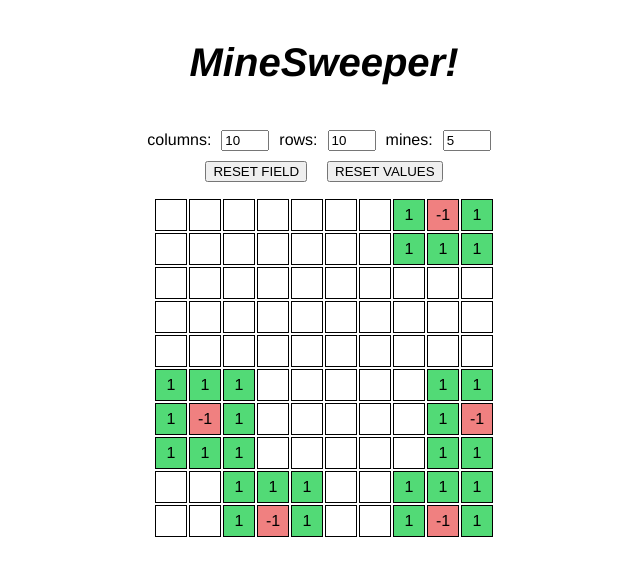
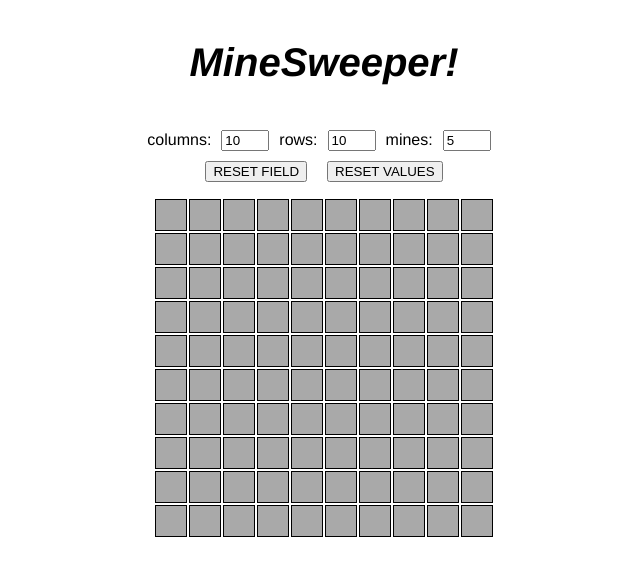
Before and after one commit to apoyhonen/base, a Vue app: page / in a window 1280 px wide. Shown: the top 576 px of the page, without its empty margins (316-956 px from the left). Built offline with nearby package versions, Linux system fonts and the light colour scheme.

Commit message:
minesweeper field and cells styling & reset logic done

```diff
--- a/src/apps/MineSweeper.vue
+++ b/src/apps/MineSweeper.vue
@@ -10,15 +10,16 @@
   </div>
   <div class="mine-controls">
     <button class="mine-controls-button"  @click="resetGame">RESET FIELD</button>
-    <button class="mine-controls-button"  @click="resetValues">RESET VALUES</button>
+    <button class="mine-controls-button"  @click="resetValuesAndGame">RESET VALUES</button>
   </div>
-  <table class="mine-table" v-if="isValidField">
+  <table class="mine-table" v-if="isValidField" @contextmenu.prevent>
     <tr v-for="row in tableRows" :key="'row' + row">
       <MineSweeperCell
           v-for="col in tableCols" :key="'col' + col"
           :col="col - 1"
           :row="row - 1"
-          :value="mineField[row - 1][col - 1]" />
+          :value="mineField[row - 1][col - 1]"
+          :reset-counter="resetCounter" />
     </tr>
   </table>
   <div v-if="!isValidField">
@@ -29,22 +30,23 @@
 </template>
 
 <script setup>
-import {ref, watchEffect} from "vue";
+import { ref } from "vue";
 import MineSweeperCell from "@/components/MineSweeperCell.vue";
 
 const tableRows = ref(10);
 const tableCols = ref(10);
 const tableMines = ref(5);
+const resetCounter = ref(0);
 
-function resetValues() {
+function resetValuesAndGame() {
   tableRows.value = 10;
   tableCols.value = 10;
   tableMines.value = 5;
+  resetGame();
 }
 
 const mineField = ref([[]]); // rows array x column values
 const isValidField = ref(true);
-const isGameLost = ref(false);
 
 function randomNumber(min, max) {
   return Math.floor(Math.random() * (max - min)) + min;
@@ -72,6 +74,7 @@ function initRowArrays() {
 }
 
 function resetTable() {
+  resetCounter.value++; // resets cell states
   for (let row = 0; row < tableRows.value + 2; row++) {
     for (let col = 0; col < tableCols.value + 2; col++) {
       setValue(col, row, 0);
@@ -80,52 +83,42 @@ function resetTable() {
 }
 
 function resetGame() {
+  if (tableRows.value >= 2 && tableCols.value >= 2
+      && tableMines.value >= 1 && tableMines.value <= tableRows.value * tableCols.value) {
+    isValidField.value = true;
+
+    // actual reset
     resetTable();
     let mines = 0;
     while (mines < tableMines.value) {
       const cell = randomCell();
       const value = getValue(cell.col, cell.row);
-    if (!value || value > -1) {
+      if (!value || value !== -1) {
         setValue(cell.col, cell.row, -1);
+        addOneToValuesAround(cell.col, cell.row);
         mines++;
       }
     }
-  for (let row = 0; row < tableRows.value; row++) {
-    for (let col = 0; col < tableCols.value; col++) {
-      const currValue = getValue(col, row);
-      if (!currValue || currValue > -1) setValue(col, row, calculateMinesAround(col, row));
+  } else {
+    isValidField.value = false;
   }
 }
-  isGameLost.value = false;
-}
 
-function calculateMinesAround(targetCol, targetRow) {
-  let value = 0;
-  // search +-1 row and +-1 column for mines
+function addOneToValuesAround(targetCol, targetRow) {
+  // search +-1 row and +-1 column for adding 1 to value
   for (let row = Math.max(0, targetRow - 1); row <= Math.min(tableRows.value, targetRow + 1); row++) {
     for (let col = Math.max(0, targetCol - 1); col <= Math.min(tableCols.value, targetCol + 1); col++) {
-      if (row === targetRow && col === targetCol) continue; // don't test cell itself
+      if (row === targetRow && col === targetCol) continue; // don't mind target cell
       const currValue = getValue(col, row);
-      if (currValue && currValue < 0) value++;
+      if (!currValue || currValue > -1) setValue(col, row, currValue + 1); // add 1 value to non-mines
     }
   }
-  return value;
 }
 
 // INIT
 
 initRowArrays();
-resetGame();
-
-watchEffect(() => {
-  if (tableRows.value >= 2 && tableCols.value >= 2
-      && tableMines.value >= 1 && tableMines.value <= tableRows.value * tableCols.value) {
-    isValidField.value = true;
-    resetGame();
-  } else {
-    isValidField.value = false;
-  }
-})
+resetValuesAndGame();
 
 </script>
 
--- a/src/components/MineSweeperCell.vue
+++ b/src/components/MineSweeperCell.vue
@@ -1,25 +1,18 @@
 <template>
-  <td :class="cellStyle">
+  <td :class="hiddenCellStyle" v-if="!open" @click="openClick" @auxclick.prevent="rightClick"></td>
+  <td :class="cellStyle" v-if="open">
     {{ cellValue ? cellValue : '' }}
   </td>
 </template>
 
 <script setup>
-import {computed, defineProps} from "vue";
+import { computed, defineProps, ref, watch } from "vue";
 
 const props = defineProps({
-  col: {
-    type: Number,
-    default: 0,
-  },
-  row: {
-    type: Number,
-    default: 0,
-  },
-  value: {
-    type: Number,
-    default: 0,
-  },
+  col: Number,
+  row: Number,
+  value: Number,
+  resetCounter: Number,
 })
 
 const cellValue = computed(() => props.value);
@@ -30,16 +23,39 @@ function getCellStyle(value) {
       : 'cell-empty';
 }
 
+const open = ref(false);
+function openClick() {
+  open.value = true;
+}
+
+const flagged = ref(false);
+function rightClick() {
+  flagged.value = !flagged.value;
+}
+const hiddenCellStyle = computed(() => flagged.value ? 'cell-flagged' : 'cell-hidden');
+
+const resetTrigger = computed(() => props.resetCounter);
+watch(resetTrigger, () => {
+  open.value = false;
+  flagged.value = false;
+});
+
 </script>
 
 <style scoped>
+.cell-hidden,
 .cell-empty,
 .cell-value,
-.cell-mine {
+.cell-mine,
+.cell-flagged {
   padding: 5px;
   border: 1px solid black;
   width: 20px;
   height: 20px;
+  user-select: none;
+}
+.cell-hidden {
+  background-color: darkgray;
 }
 .cell-value {
   background-color: #52da76;
@@ -47,4 +63,7 @@ function getCellStyle(value) {
 .cell-mine {
   background-color: lightcoral;
 }
+.cell-flagged {
+  background-color: darkred;
+}
 </style>
```
Lines whose indentation alone changed are shown as unchanged.
